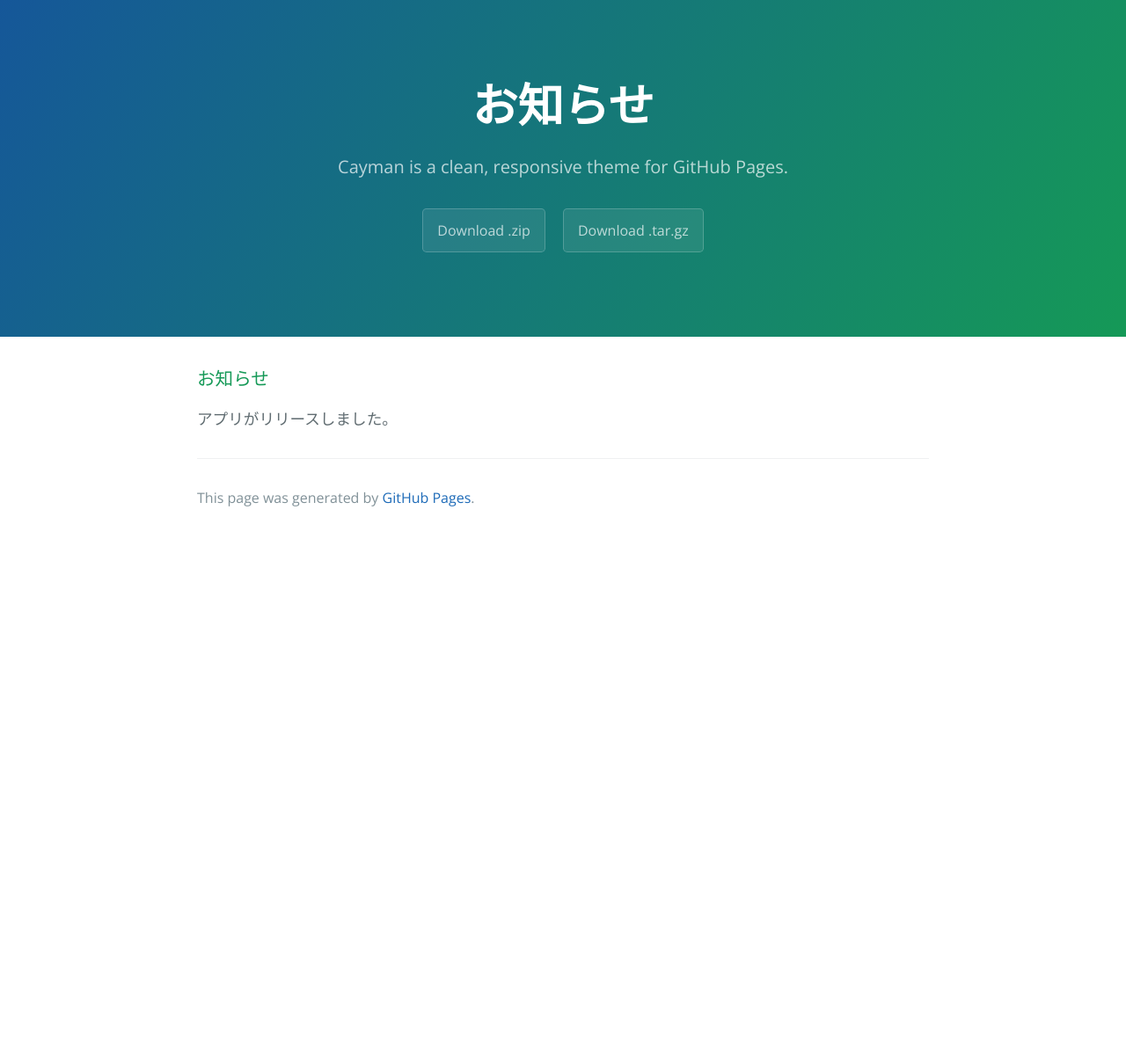
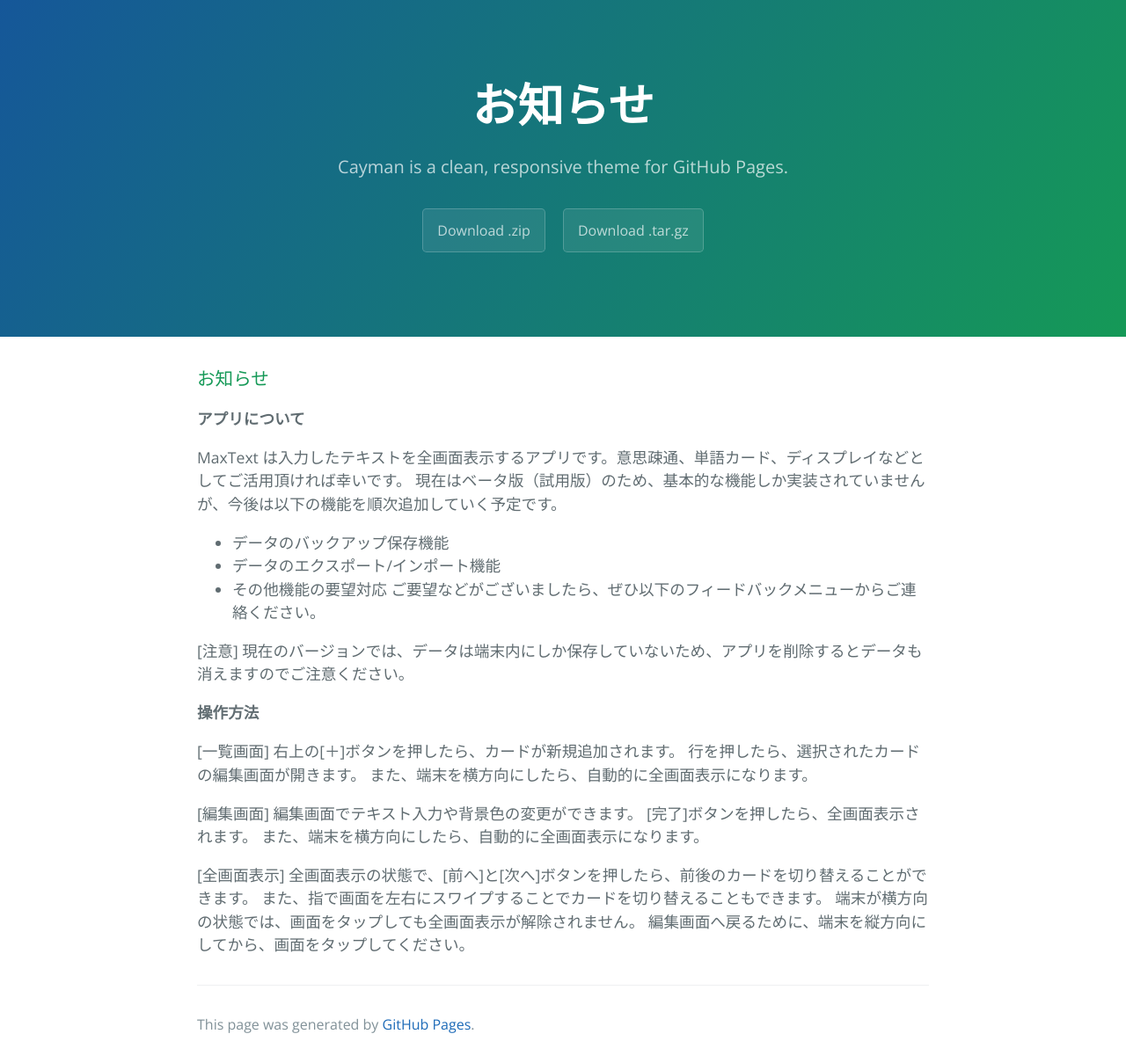
Before and after one commit to MaxOurC/MaxOurC.github.io, a Jekyll site: the page built from docs/maxtext/notification.md, in a window 1280 px wide. Shown: the whole page at 88% size. Built offline with Jekyll 4.4.1, drawn with Linux system fonts in a browser that asks for light colours; our own code applies the rules of GitHub Pages for plain Markdown files; before the commit the page ends 900 px from its top, so only the background shows below that.

Commit message:
Update notification.md

```diff
--- a/docs/maxtext/notification.md
+++ b/docs/maxtext/notification.md
@@ -1,3 +1,30 @@
 ### お知らせ
 
-アプリがリリースしました。
+**アプリについて**
+
+MaxText は入力したテキストを全画面表示するアプリです。意思疎通、単語カード、ディスプレイなどとしてご活用頂ければ幸いです。
+現在はベータ版（試用版）のため、基本的な機能しか実装されていませんが、今後は以下の機能を順次追加していく予定です。
+* データのバックアップ保存機能
+* データのエクスポート/インポート機能
+* その他機能の要望対応
+ご要望などがございましたら、ぜひ以下のフィードバックメニューからご連絡ください。
+
+[注意] 現在のバージョンでは、データは端末内にしか保存していないため、アプリを削除するとデータも消えますのでご注意ください。
+
+**操作方法**
+
+[一覧画面]
+右上の[＋]ボタンを押したら、カードが新規追加されます。
+行を押したら、選択されたカードの編集画面が開きます。
+また、端末を横方向にしたら、自動的に全画面表示になります。
+
+[編集画面]
+編集画面でテキスト入力や背景色の変更ができます。
+[完了]ボタンを押したら、全画面表示されます。
+また、端末を横方向にしたら、自動的に全画面表示になります。
+
+[全画面表示]
+全画面表示の状態で、[前へ]と[次へ]ボタンを押したら、前後のカードを切り替えることができます。
+また、指で画面を左右にスワイプすることでカードを切り替えることもできます。
+端末が横方向の状態では、画面をタップしても全画面表示が解除されません。
+編集画面へ戻るために、端末を縦方向にしてから、画面をタップしてください。
```
